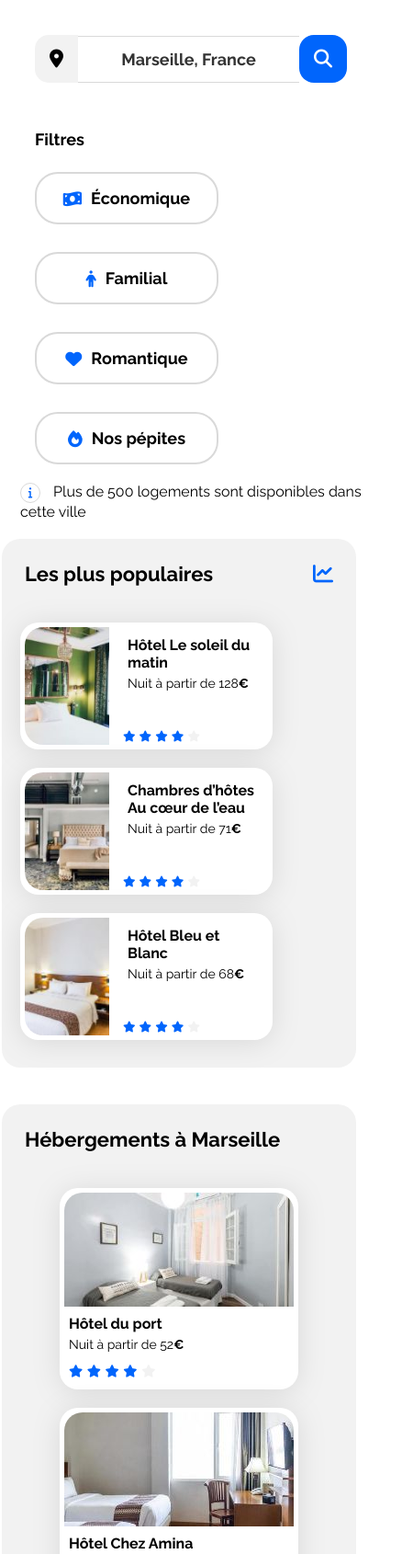
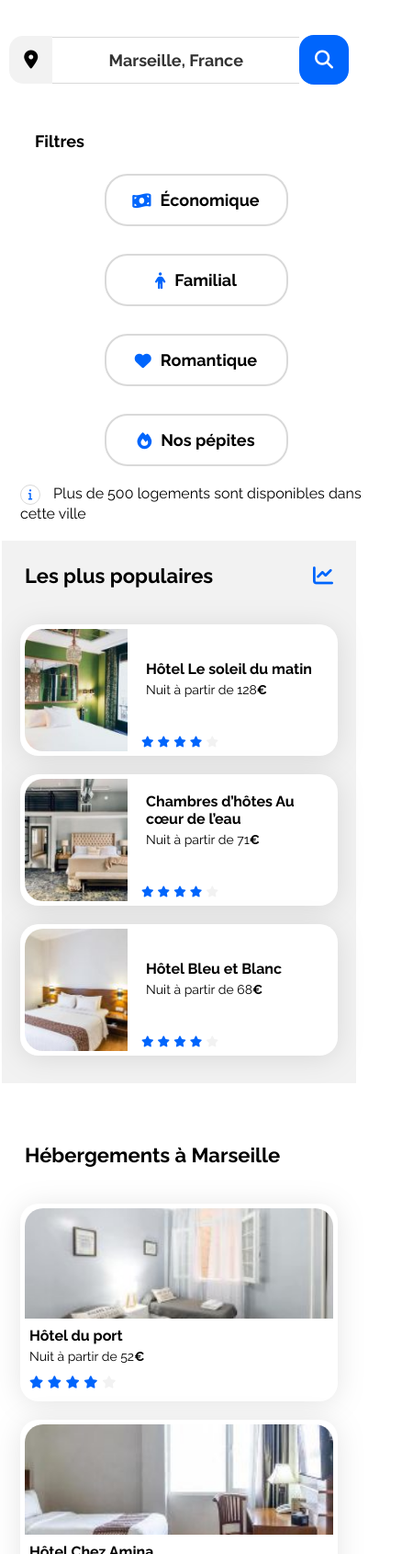
Before and after one commit to DemoraTenshi/Booki, a plain HTML site: page index.html in a window 390 px wide. Shown: the part 310-2000 px from the top of the page at 92% size, 438 px wide, since content can reach past the window. Drawn offline with Linux system fonts and the light colour scheme.

Commit message:
responsive mobile activite + footer +minor changes

```diff
--- a/css/index.css
+++ b/css/index.css
@@ -3,16 +3,14 @@
 }
 
 .hebergements-and-populaires section {
-    background-color: var(--main-bg-color);
     border-radius: 20px;
-
 }
 
 /****** Hebergements ***********/
 .hebergements {
     width: 65%;
     margin-right: 2.50rem;
-
+    background-color: var(--main-bg-color);
 }
 
 .hebergements h1 {
@@ -79,6 +77,7 @@
 /****** Populaires ***********/
 .populaires {
     width: 32%;
+    background-color: var(--main-bg-color);
 }
 
 .populaires h1 {
@@ -152,8 +151,8 @@
 }
 
 .activites h1 {
- margin-top: 3.75rem;
- padding-left: 1.8750rem;
+    margin-top: 3.75rem;
+    padding-left: 1.8750rem;
 }
 
 .activites-card {
@@ -188,6 +187,7 @@
     flex-direction: column;
     gap: 2.5rem;
 }
+
 .hebergements {
     width: 100%;
 }
@@ -242,12 +242,48 @@
     gap: 2.5rem;
 }
 
+.hebergements-and-populaires section {
+    border-radius: unset;
+}
+
+.hebergements {
+    background-color: unset;
+}
+
+.ville-card {
+   flex-direction: column;
+}
+
+.card img {
+    width: 100%;
+    height: 120px;
+}
+
 .populaires-cards {
     flex-direction: column;
 }
 
+.pop-card {
+    width: 100%;
+    max-width: none;
+    max-height: none;
+}
+
+.pop-card img {
+    min-width: 112px;
+}
 
 .activites-card {
     flex-direction: column;
+    padding-left: 1.8750rem;
+}
+
+.activites-card .card {
+    max-width: none;
+    max-height: none;
+}
+
+.activites .card img {
+    height: unset;
 }
 }
--- a/css/style.css
+++ b/css/style.css
@@ -4,11 +4,12 @@
     margin: 0;
     padding: 0;
     box-sizing: border-box;
+}
 
-}
 html {
     font-size: 16px;
 }
+
 :root {
     --main-color: #0065FC;
     --main-bg-color: #F2F2F2;
@@ -102,8 +103,6 @@ nav a:hover {
     background-color: #F2F2F2;
     border-radius: 15px 0px 0px 15px;
     padding: 1rem;
-    display: flex;
-    justify-content: center;
     font-size: 1.25rem;
 }
 
@@ -144,7 +143,6 @@ nav a:hover {
     display: none;
     border: none;
     outline: none;
-
 }
 
 .magnifying-glass i {
@@ -152,6 +150,7 @@ nav a:hover {
     border-radius: 1rem 1rem 1rem 1rem;
     font-size: 1.25rem;
     color: #fff;
+    padding: 1.05rem;
 }
 
 /******** Filter**********/
@@ -320,10 +319,12 @@ nav a:hover{
     padding-top: 1rem;
 }
 .search-form {
-    margin: 2.5rem 1.5rem 1.25rem 1.25rem;
-    padding-left: 1rem;
+    justify-content: center;
 }
 
+.search-input{
+    width: 70%;
+}
 .search-button {
     display: none;
 }
@@ -331,6 +332,7 @@ nav a:hover{
 .magnifying-glass {
     display: contents;
 }
+
 
 .filter-container {
     flex-direction: column;
@@ -347,6 +349,7 @@ nav a:hover{
     flex-direction: row;
     flex-wrap: wrap;
     gap: 1.875rem;
+    justify-content: center;
 }
 
 .btn {
@@ -358,4 +361,8 @@ nav a:hover{
     margin: 1.25rem;
 }
 
+.footer-container {
+    flex-direction: column;
 }
+
+}
```
Also changed, not shown: index.html (+1 -3 lines).
